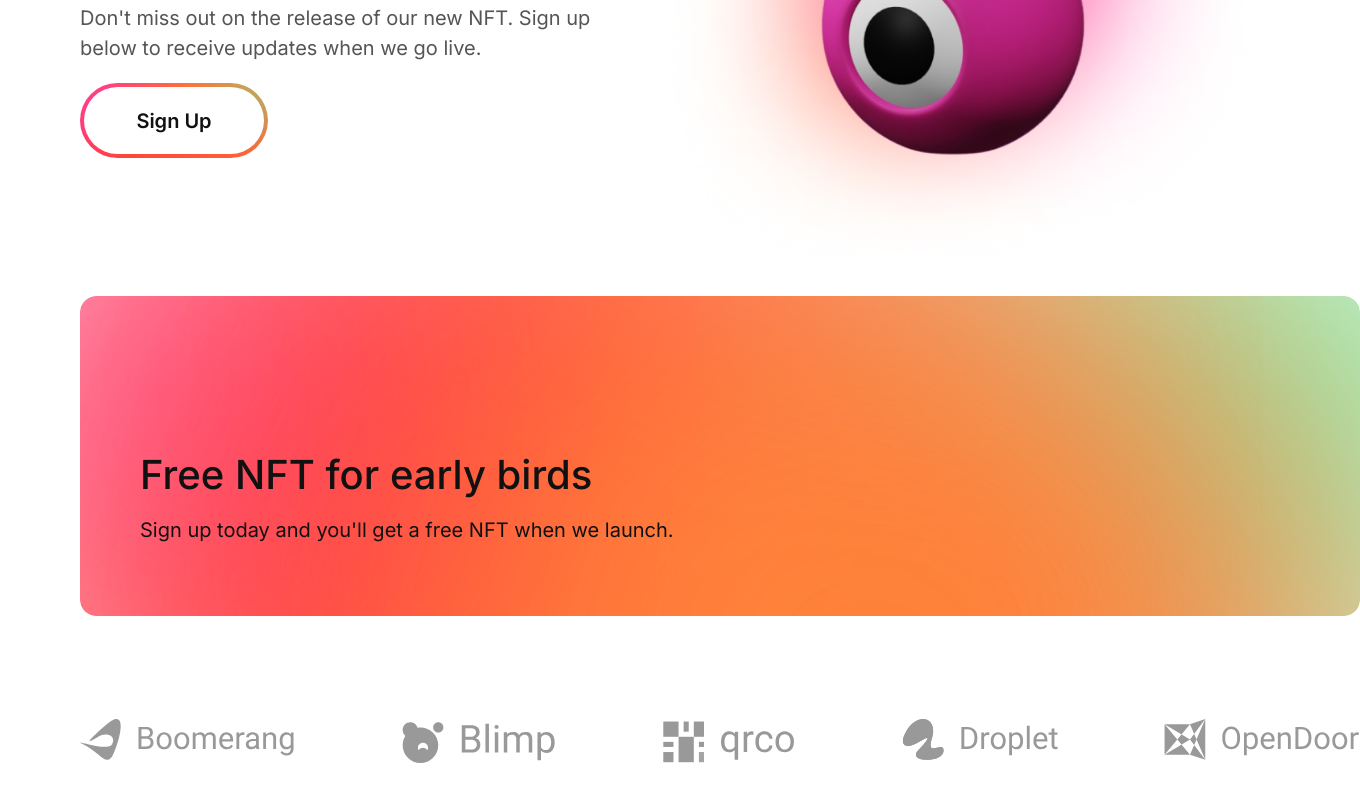
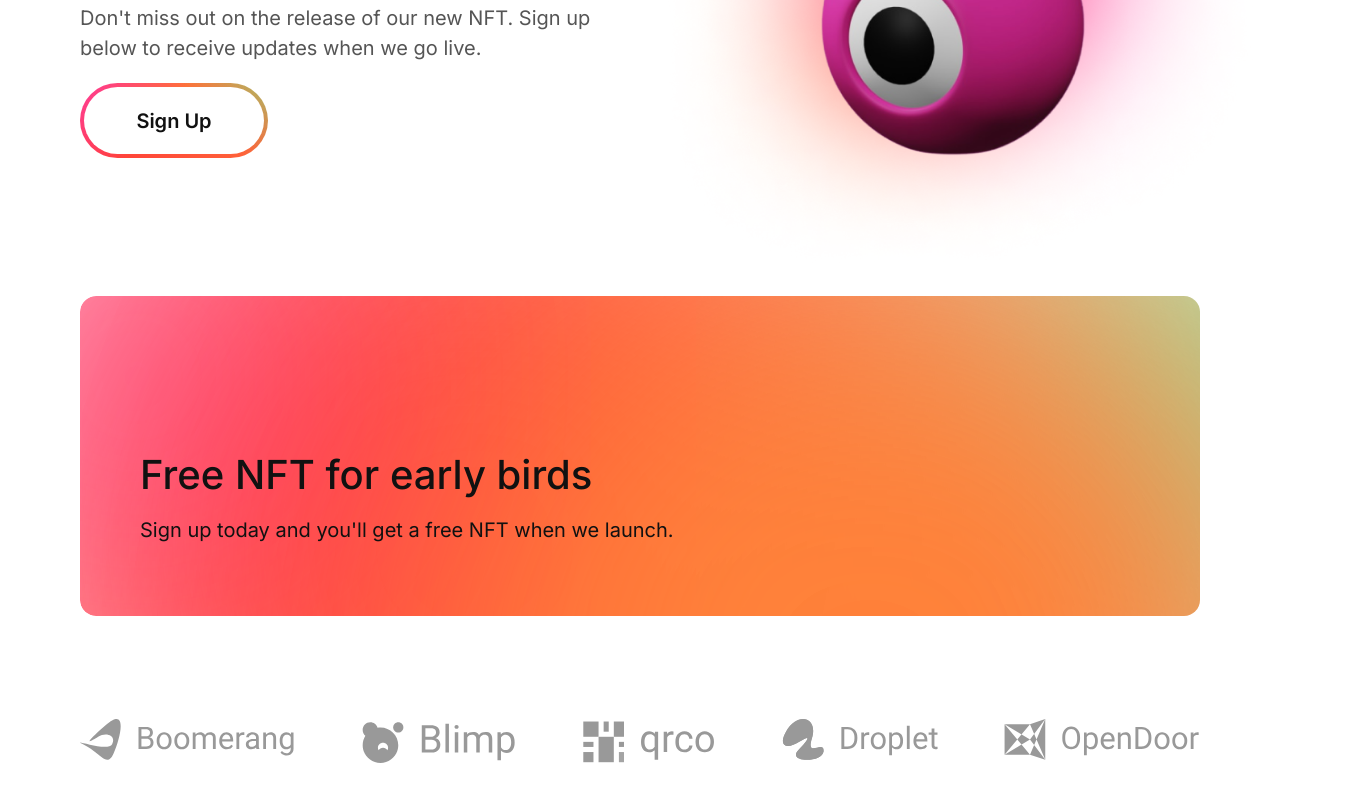
Before and after one commit to SauliusNesukaitis/HTML-CSS-exam, a plain HTML site: page index.html in a window 1280 px wide. Shown: the part 589-1390 px from the top of the page, 1360 px wide, since content can reach past the window. Drawn offline with Linux system fonts and the light colour scheme.

Commit message:
panaikinti plocio apribojimai ant desktop

```diff
--- a/style.css
+++ b/style.css
@@ -4,7 +4,6 @@ body {
     color: #555555;
     font-family: 'Inter', sans-serif;
     margin: 0;
-    /* overflow-x: hidden; */
 }
 
 header {
@@ -118,8 +117,8 @@ h1 {
 .upsell-container {
     background-image: url(/assets/background.svg);
     background-repeat: no-repeat;
-    background-position-x: center;
-    background-position-y: center;
+    background-position: center;
+    background-size: cover;
     margin: 75px 0;
     height: 326px;
     width: 100%;
@@ -363,7 +362,6 @@ h1 {
 @media only screen and (min-width: 960px) {
     body {
         margin: 70px 80px;
-        width: 1280px;
     }
 
     header {
@@ -381,7 +379,6 @@ h1 {
     .hero-container {
         height: 519px;
         margin: 130px 0;
-        width: 1120px;
     }
 
     .hero-text {
```
Also changed, not shown: index.html (+2 -2 lines).
